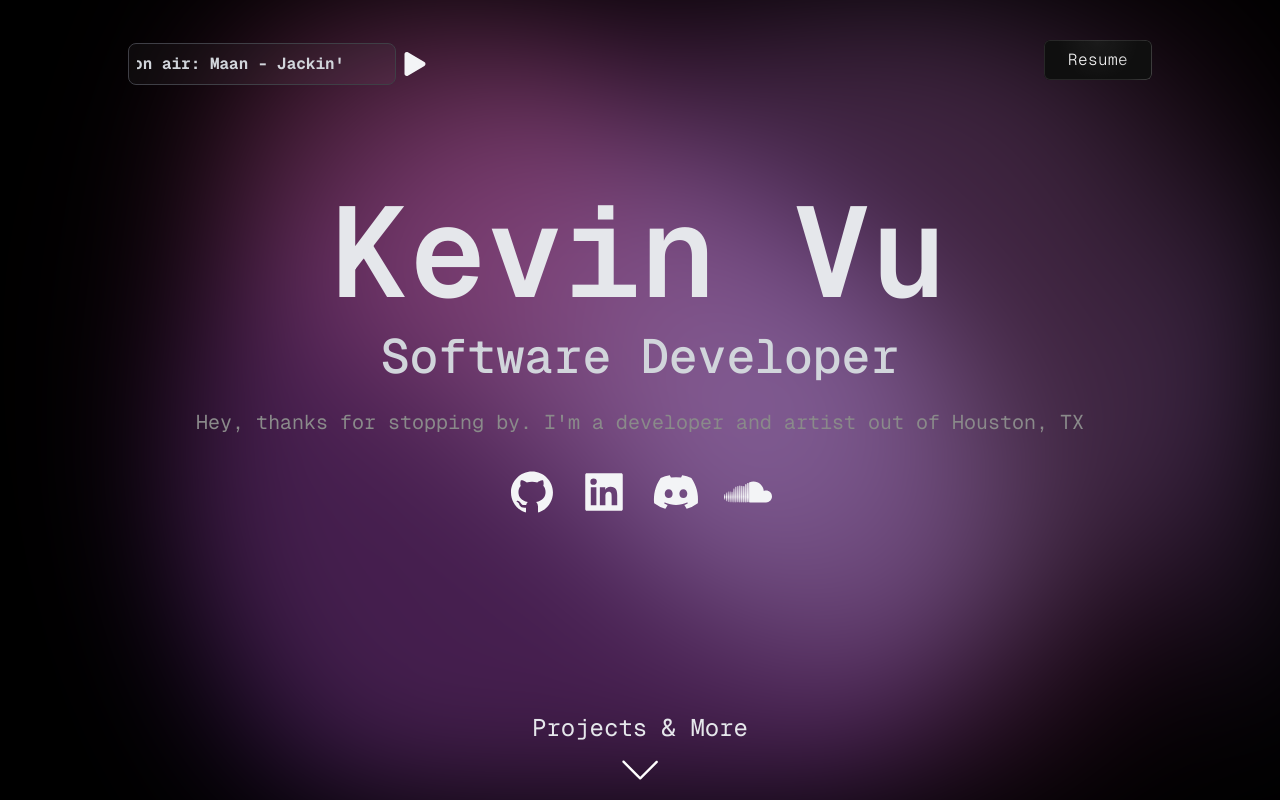
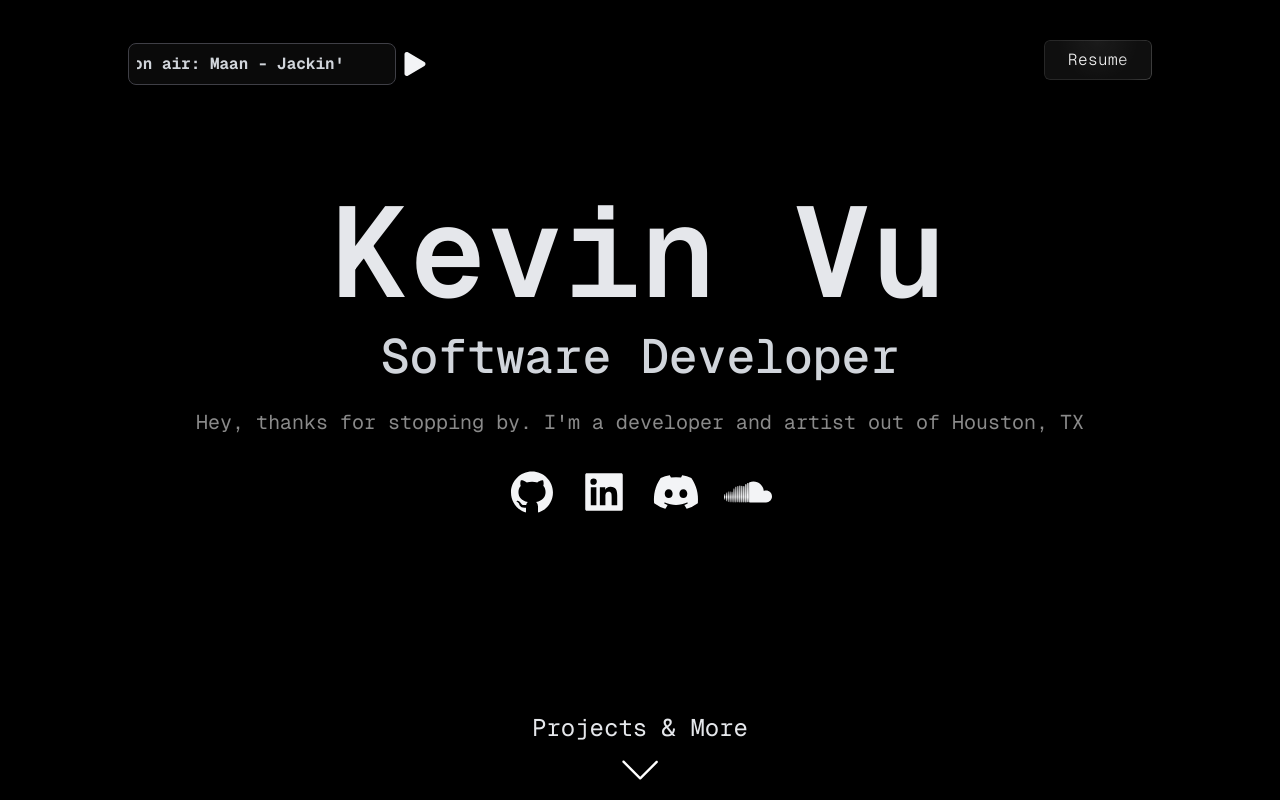
Before and after one commit to amgvu/Personal-Site, a Next.js app: page / in a window 1280 px wide. Shown: the top 800 px of the page. Built offline with nearby package versions, Linux system fonts and the light colour scheme; what prettier-plugin-tailwindcss, tailwindcss-animatecss would draw is missing.

Commit message:
performance

```diff
--- a/pages/index.tsx
+++ b/pages/index.tsx
@@ -61,7 +61,6 @@ export default function Home() {
       </Head>
       <main className="px-4 md:px-8 lg:px-16 xl:px-32">
         <section className="flex min-h-screen flex-grow flex-col place-content-center">
-          <AmbientBackground />
           <div className="ease-in-out animate__fadeIn animate__delay-1s animate__animated font-bold invisible sm:visible">
             <RadioComponent text="Now on air: Maan - Jackin'" url="https://soundcloud.com/maan98905/jackin"/>
           </div>
```
